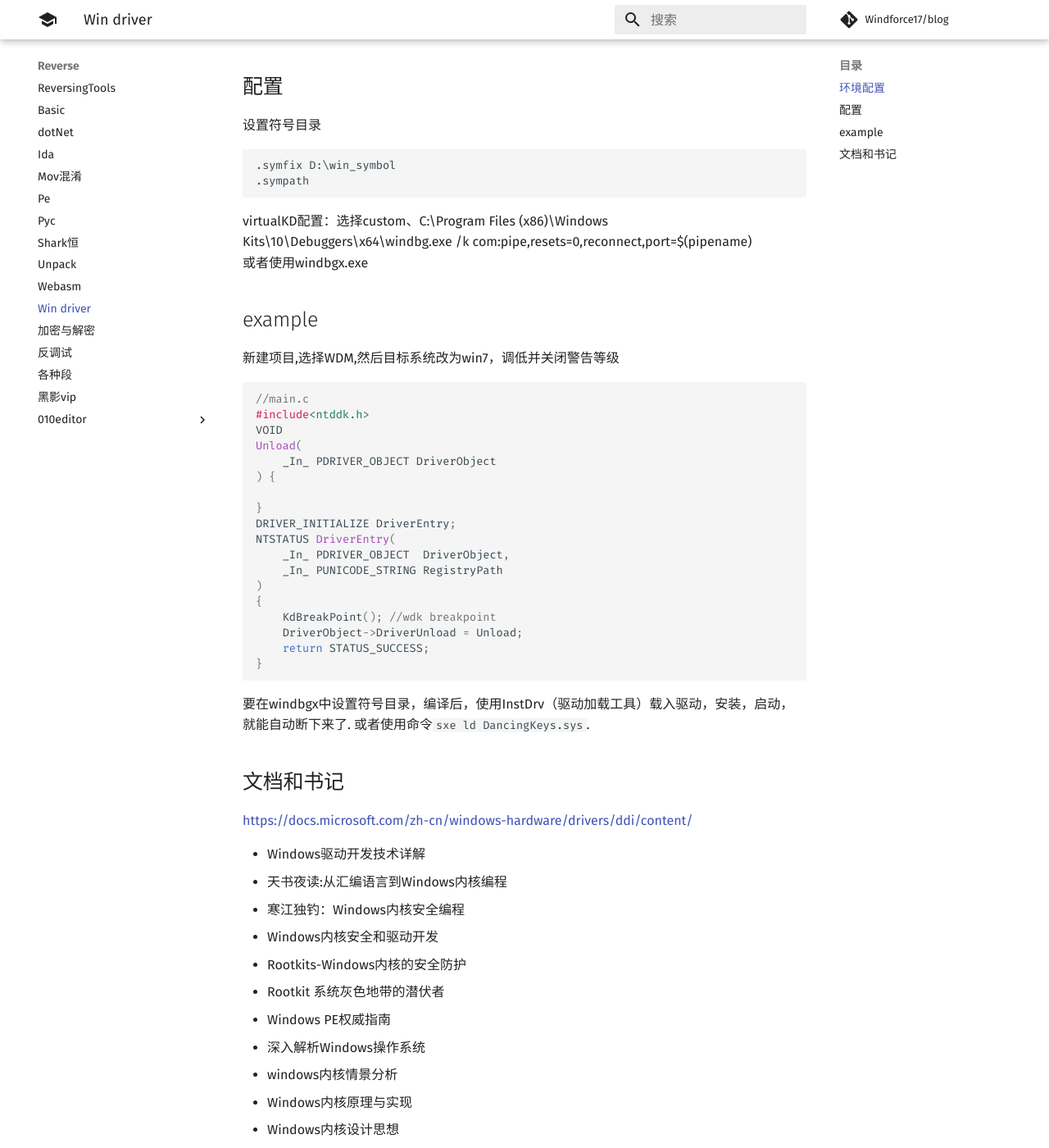
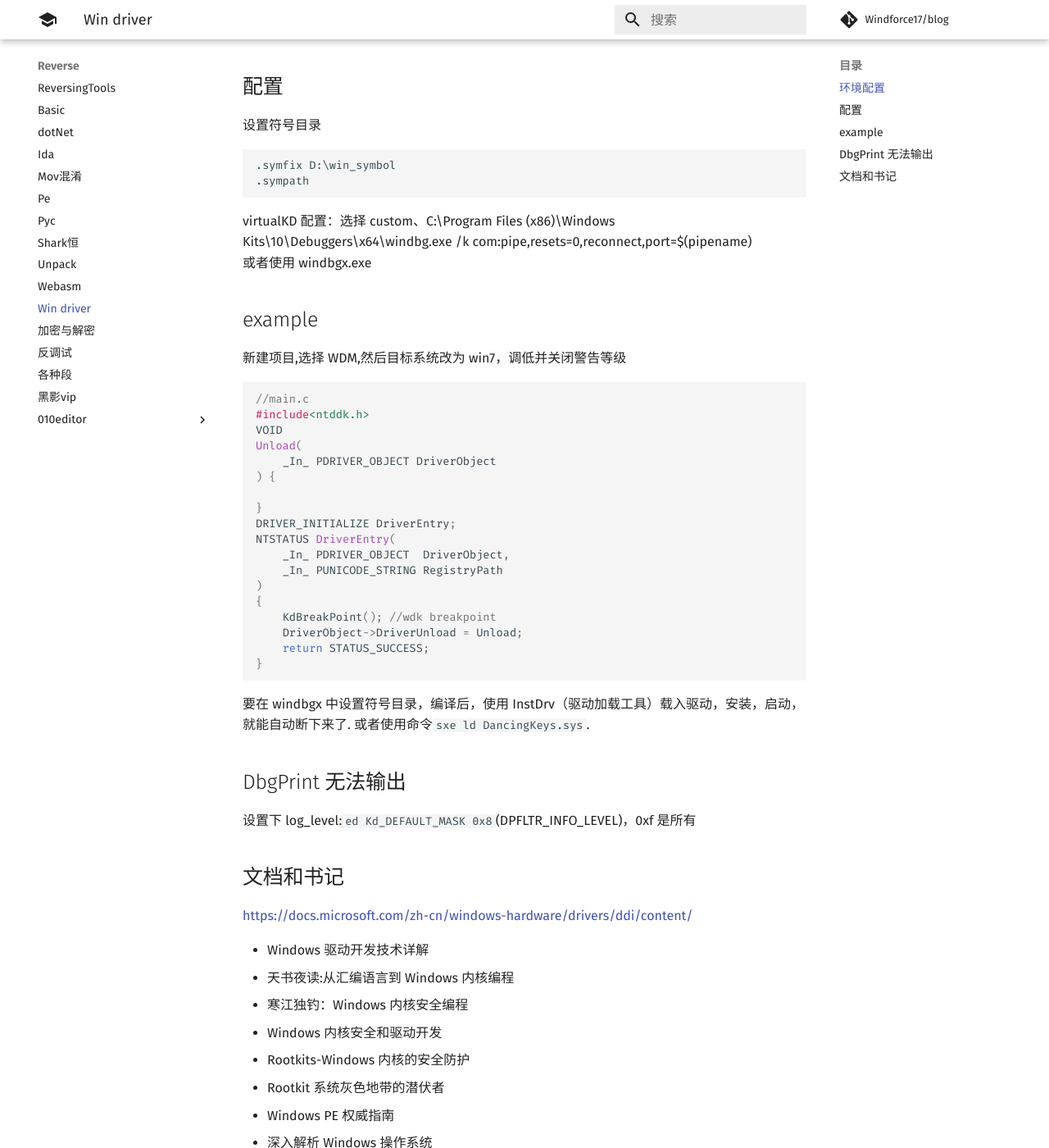
Before and after one commit to Windforce17/blog, an MkDocs documentation site: the page built from docs/reverse/win_driver.md, in a window 1280 px wide and 1400 px high, scrolled down 333 px. Shown: the whole window at 82% size. Built offline with MkDocs 1.6.1 and Material for MkDocs 9.7.7, drawn with Linux system fonts in a browser that asks for light colours; comment, search, counter and statistics services are not loaded; some of the changed text lies outside the part shown.

Commit message:
add driver

````diff
--- a/docs/reverse/win_driver.md
+++ b/docs/reverse/win_driver.md
@@ -1,20 +1,25 @@
 ## 环境配置
-vs WDK windbgx要安装
+
+vs WDK windbgx 要安装
 https://docs.microsoft.com/zh-cn/windows-hardware/drivers/
-VirtualKD 免去配置Windbg双击调试的步骤，提高响应速度
+VirtualKD 免去配置 Windbg 双击调试的步骤，提高响应速度
 http://sysprogs.com/legacy/virtualkd/download/
 
 ## 配置
+
 设置符号目录
+
 ```cmd
 .symfix D:\win_symbol
 .sympath
 ```
-virtualKD配置：选择custom、C:\Program Files (x86)\Windows Kits\10\Debuggers\x64\windbg.exe /k com:pipe,resets=0,reconnect,port=$(pipename)
-或者使用windbgx.exe
+
+virtualKD 配置：选择 custom、C:\Program Files (x86)\Windows Kits\10\Debuggers\x64\windbg.exe /k com:pipe,resets=0,reconnect,port=\$(pipename)
+或者使用 windbgx.exe
 
 ## example
-新建项目,选择WDM,然后目标系统改为win7，调低并关闭警告等级
+
+新建项目,选择 WDM,然后目标系统改为 win7，调低并关闭警告等级
 
 ```c
 //main.c
@@ -37,21 +42,27 @@
 }
 ```
 
-要在windbgx中设置符号目录，编译后，使用InstDrv（驱动加载工具）载入驱动，安装，启动，就能自动断下来了.
+要在 windbgx 中设置符号目录，编译后，使用 InstDrv（驱动加载工具）载入驱动，安装，启动，就能自动断下来了.
 或者使用命令`sxe ld DancingKeys.sys`.
+
+## DbgPrint 无法输出
+
+设置下 log_level:`ed Kd_DEFAULT_MASK 0x8`(DPFLTR_INFO_LEVEL)，0xf 是所有
+
 ## 文档和书记
+
 https://docs.microsoft.com/zh-cn/windows-hardware/drivers/ddi/content/
 
-* Windows驱动开发技术详解
-* 天书夜读:从汇编语言到Windows内核编程
-* 寒江独钓：Windows内核安全编程
-* Windows内核安全和驱动开发
-* Rootkits-Windows内核的安全防护
-* Rootkit 系统灰色地带的潜伏者
-* Windows PE权威指南
-* 深入解析Windows操作系统
-* windows内核情景分析
-* Windows内核原理与实现
-* Windows内核设计思想
-* Reversing Modern Malware and Next Generation Theats
-* https://github.com/ExpLife/awesome-windows-kernel-security-development
+- Windows 驱动开发技术详解
+- 天书夜读:从汇编语言到 Windows 内核编程
+- 寒江独钓：Windows 内核安全编程
+- Windows 内核安全和驱动开发
+- Rootkits-Windows 内核的安全防护
+- Rootkit 系统灰色地带的潜伏者
+- Windows PE 权威指南
+- 深入解析 Windows 操作系统
+- windows 内核情景分析
+- Windows 内核原理与实现
+- Windows 内核设计思想
+- Reversing Modern Malware and Next Generation Theats
+- https://github.com/ExpLife/awesome-windows-kernel-security-development
````
